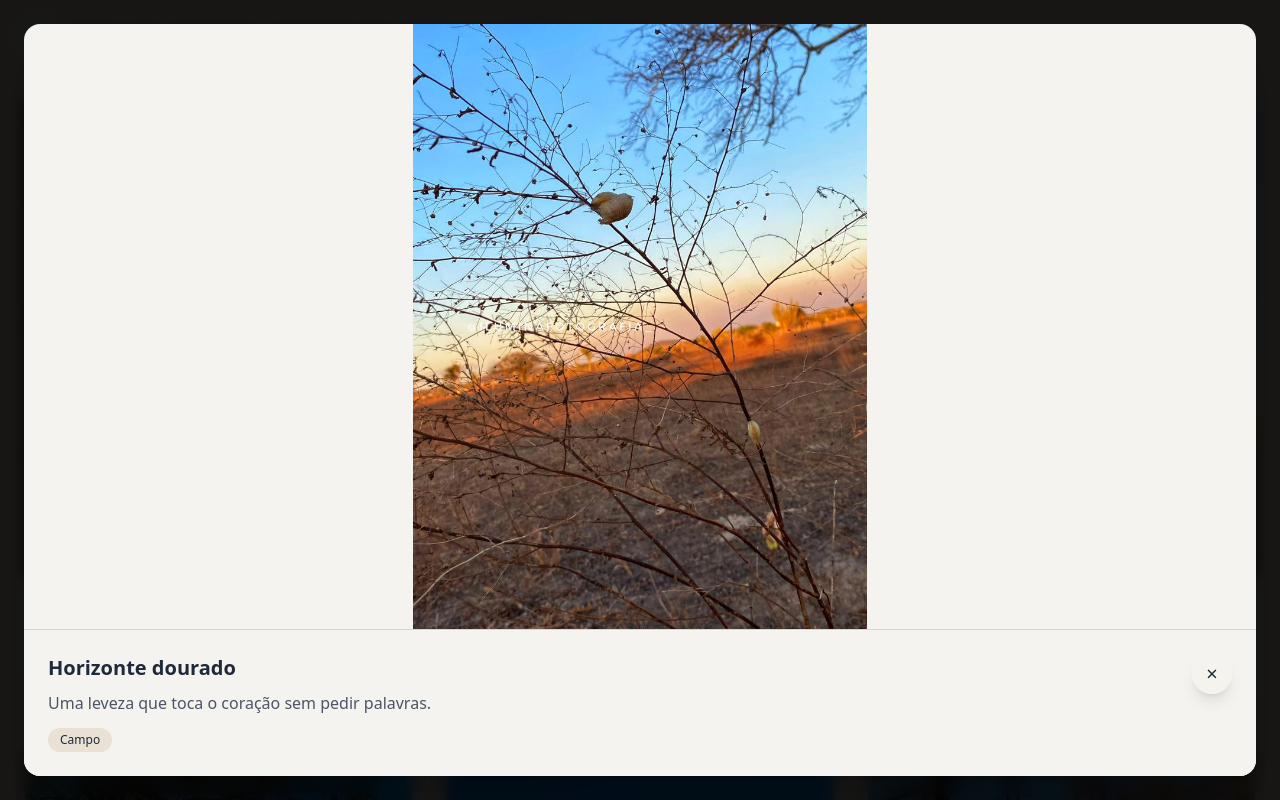
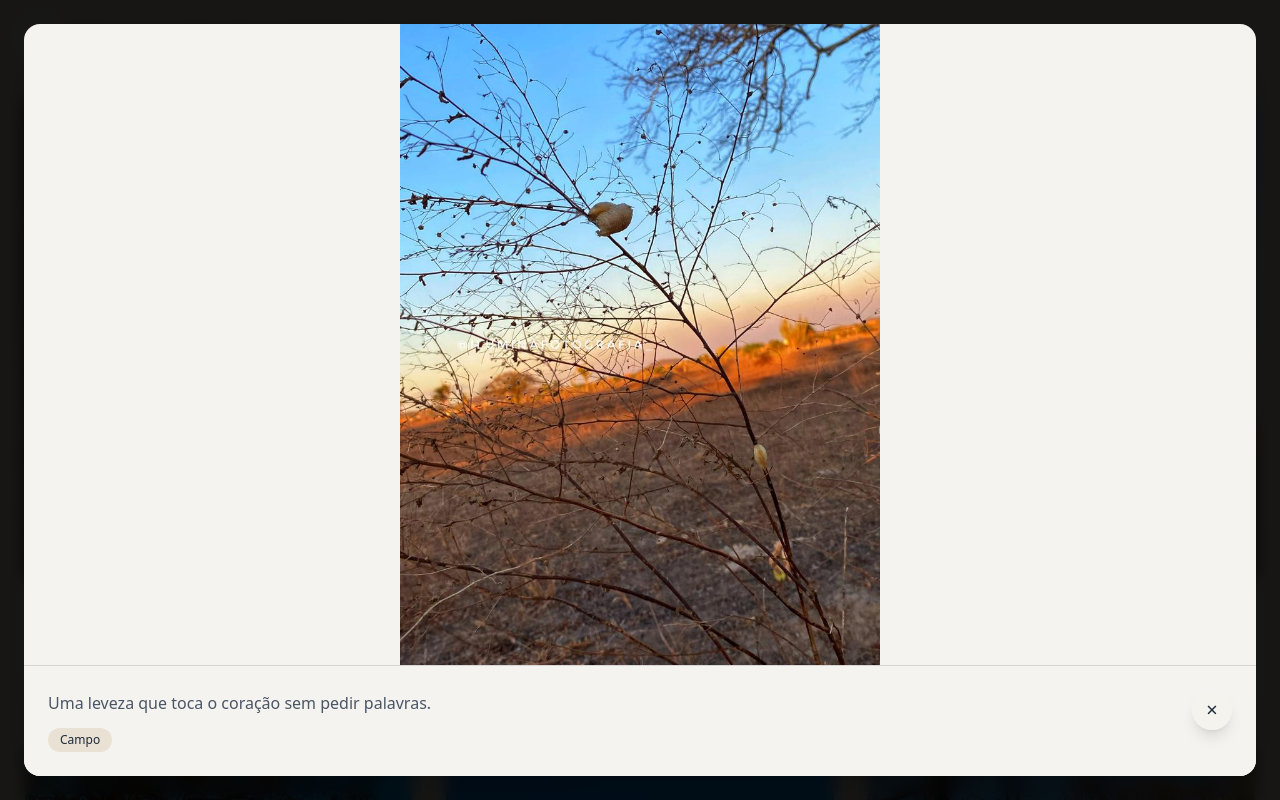
Before and after one commit to CrislayneSoares/iluminafotografia, a Next.js app: page / in a window 1280 px wide. Both pictures are taken after a click on the element 639 px from the left and 1714 px from the top of the page. Shown: the part 1314-2114 px from the top of the page. Built offline with nearby package versions, Linux system fonts and the light colour scheme.

Commit message:
remoção dos títulos do model dos cards

```diff
--- a/src/app/page.tsx
+++ b/src/app/page.tsx
@@ -672,9 +672,8 @@
               {/* Info Panel - Fixed at bottom */}
               <div className="bg-[#F5F3EF] p-4 sm:p-6 border-t border-[#D6D6D6]">
                 <div className="flex items-start justify-between gap-4">
-                  <div className="flex-1">
-                    <h3 className="text-lg sm:text-xl font-bold text-gray-800 mb-2">{selectedImage.alt}</h3>
-                    <p className="text-gray-600 leading-relaxed text-sm sm:text-base mb-3">{selectedImage.story}</p>
+                                <div className="flex-1">
+                <p className="text-gray-600 leading-relaxed text-sm sm:text-base mb-3">{selectedImage.story}</p>
                 <div className="flex items-center gap-2">
                   <span className={`px-3 py-1 rounded-full text-xs font-medium ${
                     selectedImage.category === 'campo'
```
